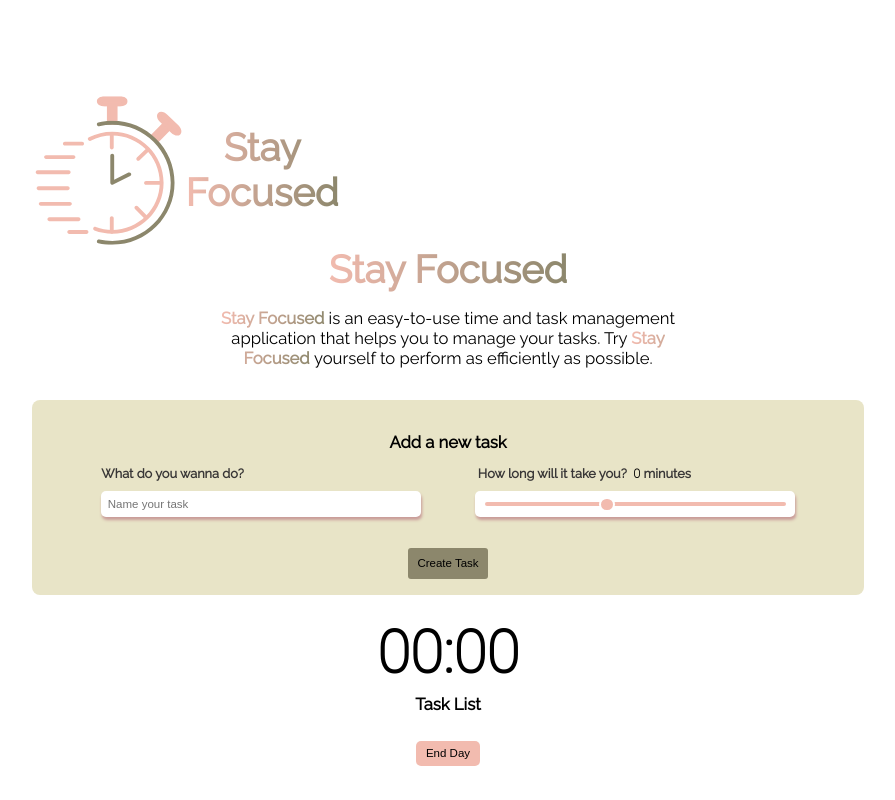
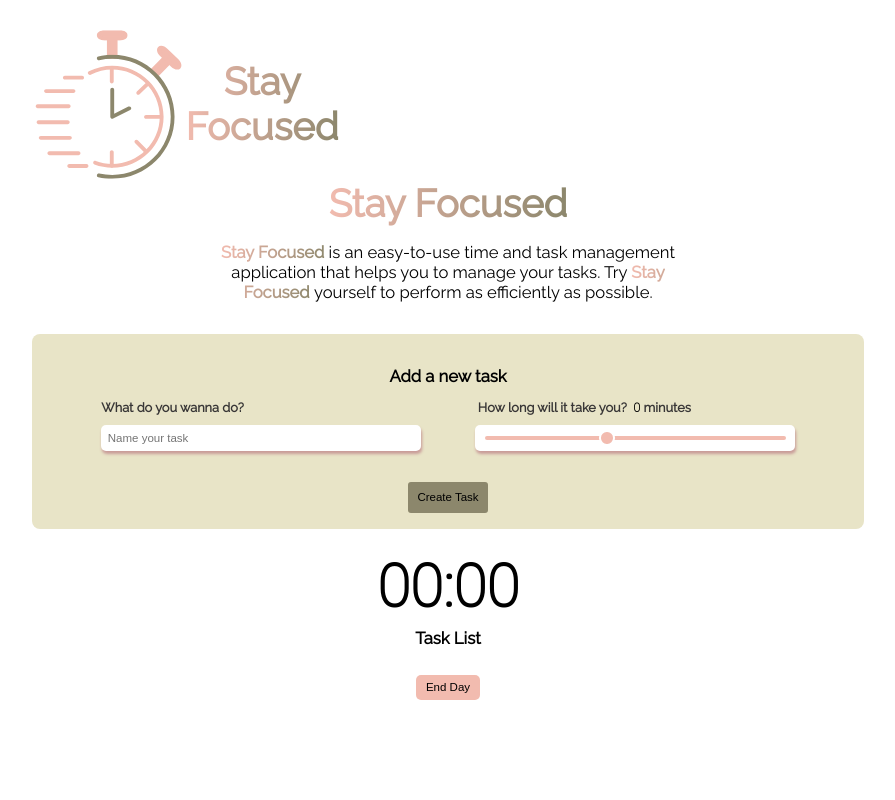
Before and after one commit to cathacz/stayFocused, a website: page src/index.html in a window 1280 px wide. Shown: the whole page, without its empty margins (192-1087 px from the left). Drawn offline with nearby package versions, Linux system fonts and the light colour scheme; files that its build step writes are made by us from their sources; a web font is replaced by a local one.

Commit message:
some update

```diff
--- a/src/scss/components/_container.scss
+++ b/src/scss/components/_container.scss
@@ -1,6 +1,6 @@
 body {
-  width: 100vw;
-  height: 100vh;
+  // width: 100vw;
+  // height: 100vh;
   display: flex;
   justify-content: center;
   align-items: center;
--- a/src/scss/layouts/_general-layout.scss
+++ b/src/scss/layouts/_general-layout.scss
@@ -1,6 +1,9 @@
 main {
   width: 65vw;
-  margin-top: 5vh;
+  margin-top: 2px;
+  // display: flex;
+  // flex-direction: column;
+  // flex-wrap: wrap;
 }
 
 div {
@@ -143,7 +146,7 @@ input[type="range"]::-webkit-slider-thumb {
 
     padding: 2vw;
 
-    height: 10vh;
+    height: 15vh;
 
     font-size: 5vw;
 
```
